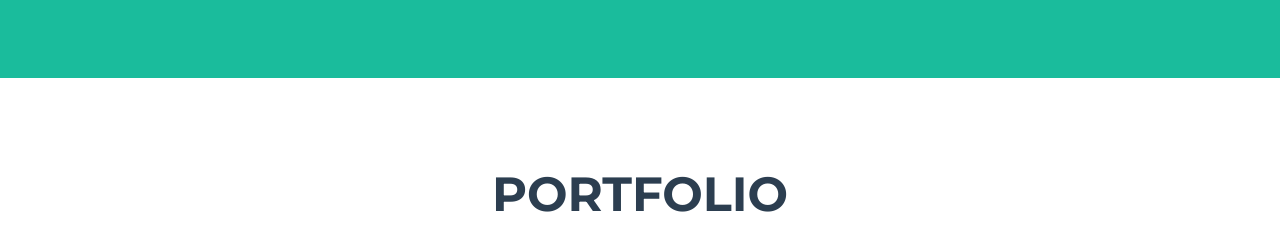
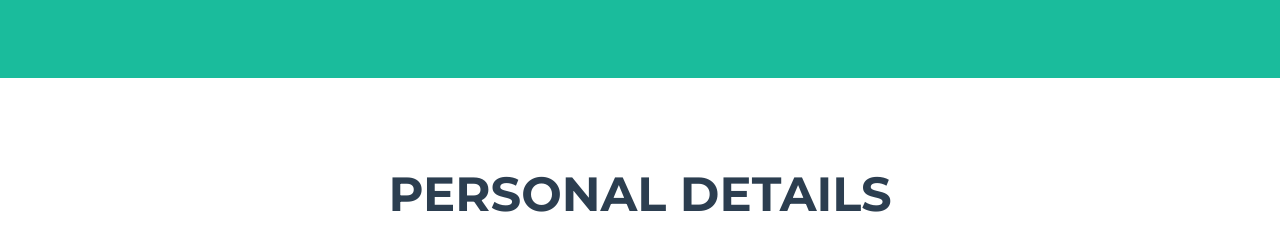
Before and after one commit to precious89/CV, a plain HTML site: page index.html in a window 1280 px wide. Shown: the part 714-945 px from the top of the page. Drawn offline with nearby package versions, Linux system fonts and the light colour scheme.

Commit message:
personal added

```diff
--- a/index.html
+++ b/index.html
@@ -56,7 +56,7 @@
         <section class="page-section portfolio" id="portfolio">
             <div class="container">
                 <!-- Portfolio Section Heading-->
-                <h2 class="page-section-heading text-center text-uppercase text-secondary mb-0">Portfolio</h2>
+                <h2 class="page-section-heading text-center text-uppercase text-secondary mb-0">PERSONAL DETAILS</h2>
                 <!-- Icon Divider-->
                 <div class="divider-custom">
                     <div class="divider-custom-line"></div>
```
